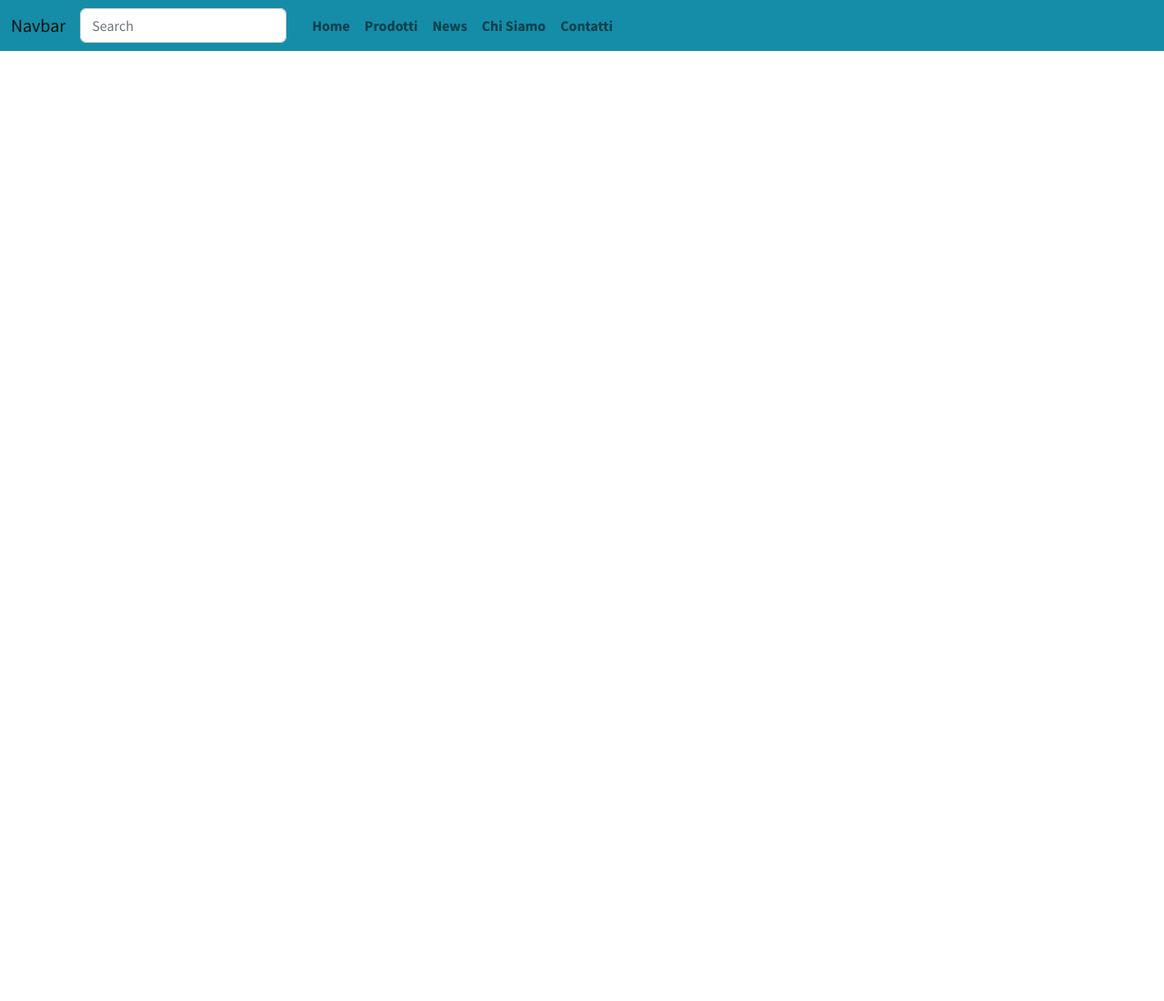
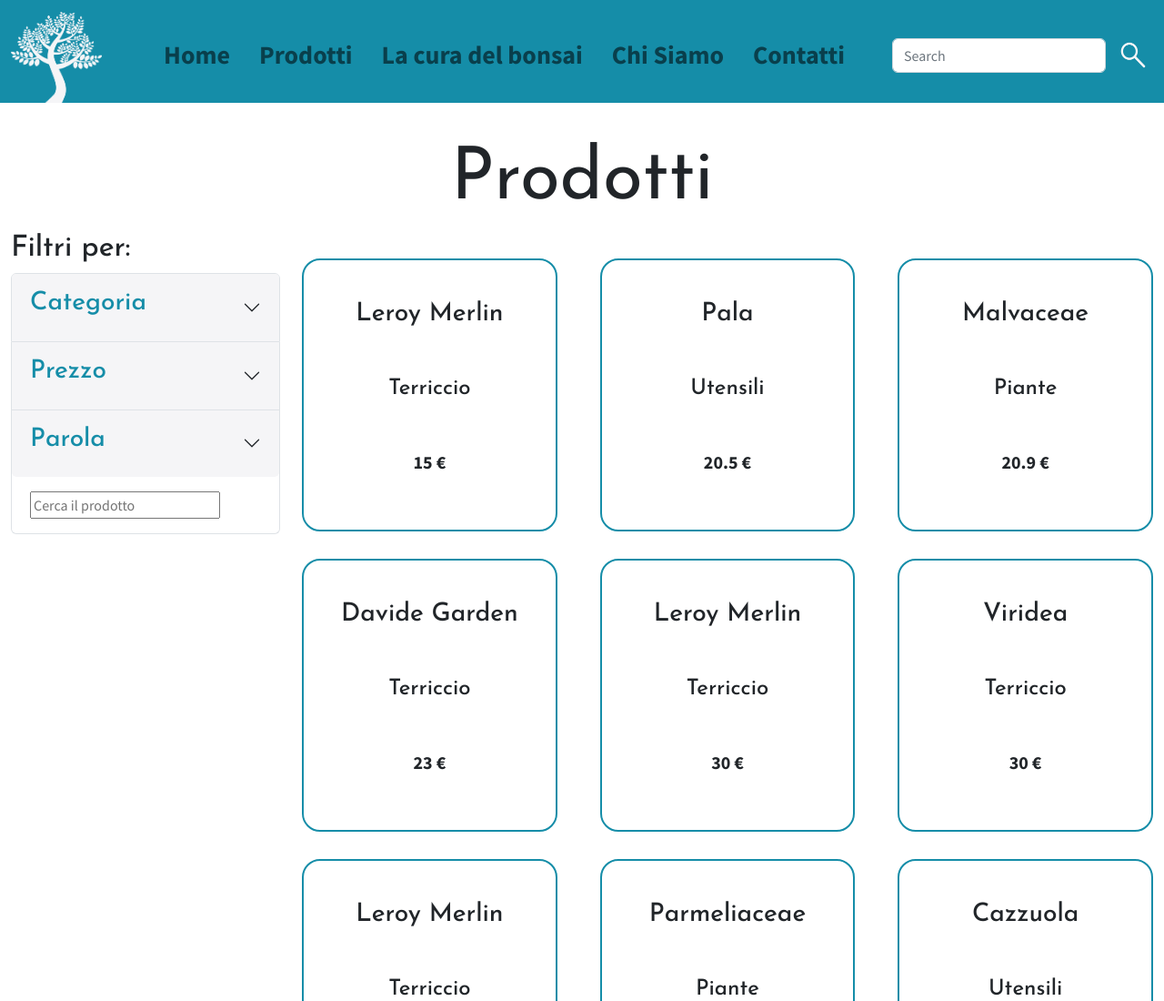
Before and after one commit to Davide92R/Presto-Front, a plain HTML site: page prodotti.html in a window 1280 px wide. Shown: the top 1100 px of the page at 91% size. Before the commit the page ends 800 px from the top, so only its background shows below. Drawn offline with nearby package versions, Linux system fonts and the light colour scheme.

Commit message:
filtri dei prodotti ancora non concatenati

```diff
--- /dev/null
+++ b/presto.json
@@ -0,0 +1,42 @@
+[
+{"id":1,"name":"Leroy Merlin","category":"Terriccio","price":35},
+{"id":2,"name":"Malvaceae","category":"Piante","price":20.90},
+{"id":3,"name":"Arecaceae","category":"Piante","price":35.70},
+{"id":4,"name":"Leroy Merlin","category":"Terriccio","price":15},
+{"id":5,"name":"Pala","category":"Utensili","price":45},
+{"id":6,"name":"Rosaceae","category":"Piante","price":100},
+{"id":7,"name":"Pala","category":"Utensili","price":20.50},
+{"id":8,"name":"Apiaceae","category":"Piante","price":1200},
+{"id":9,"name":"Scrophulariaceae","category":"Piante","price":11069},
+{"id":10,"name":"Pompa irrigazione","category":"Utensili","price":50},
+{"id":11,"name":"Parmeliaceae","category":"Piante","price":35},
+{"id":12,"name":"Molluginaceae","category":"Piante","price":64},
+{"id":13,"name":"Leroy Merlin","category":"Terriccio","price":30},
+{"id":14,"name":"Tutto giardini","category":"Terriccio","price":46},
+{"id":15,"name":"Davide Garden","category":"Terriccio","price":60},
+{"id":16,"name":"Viridea","category":"Terriccio","price":100},
+{"id":17,"name":"Pannariaceae","category":"Piante","price":600},
+{"id":18,"name":"Davide Garden","category":"Terriccio","price":850},
+{"id":19,"name":"Tutto giardini","category":"Terriccio","price":61},
+{"id":20,"name":"Boraginaceae","category":"Piante","price":67},
+{"id":21,"name":"Viridea","category":"Terriccio","price":30},
+{"id":22,"name":"Cazzuola","category":"Utensili","price":60},
+{"id":23,"name":"Tutto giardini","category":"Terriccio","price":77},
+{"id":24,"name":"Vasi","category":"Utensili","price":250.60},
+{"id":25,"name":"Annaffiatoio","category":"Utensili","price":68},
+{"id":26,"name":"Viridea","category":"Terriccio","price":79},
+{"id":27,"name":"Pompa irrigazione","category":"Utensili","price":67},
+{"id":28,"name":"Vasi","category":"Utensili","price":240.70},
+{"id":29,"name":"Liliaceae","category":"Piante","price":650.50},
+{"id":30,"name":"Cazzuola","category":"Utensili","price":35},
+{"id":31,"name":"Davide Garden","category":"Terriccio","price":23},
+{"id":32,"name":"Leroy Merlin","category":"Terriccio","price":35},
+{"id":33,"name":"Malvaceae","category":"Piante","price":224.99},
+{"id":34,"name":"Arecaceae","category":"Piante","price":77},
+{"id":35,"name":"Leroy Merlin","category":"Terriccio","price":67},
+{"id":36,"name":"Pala","category":"Utensili","price":61},
+{"id":37,"name":"Rosaceae","category":"Piante","price":3500},
+{"id":38,"name":"Pala","category":"Utensili","price":50},
+{"id":39,"name":"Apiaceae","category":"Piante","price":85},
+{"id":40,"name":"Scrophulariaceae","category":"Piante","price":61}
+]
--- a/prodotti.html
+++ b/prodotti.html
@@ -4,10 +4,17 @@
     <meta charset="utf-8">
     <meta name="viewport" content="width=device-width, initial-scale=1">
     <title>Presto.it</title>
+
+    <!-- Swiper CSS -->
+    <link rel="stylesheet"href="https://cdn.jsdelivr.net/npm/swiper@8/swiper-bundle.min.css"/>
+    <!-- Fontawesome CDN -->
+    <link rel="stylesheet" href="https://cdnjs.cloudflare.com/ajax/libs/font-awesome/6.2.0/css/all.min.css" integrity="sha512-xh6O/CkQoPOWDdYTDqeRdPCVd1SpvCA9XXcUnZS2FmJNp1coAFzvtCN9BmamE+4aHK8yyUHUSCcJHgXloTyT2A==" crossorigin="anonymous" referrerpolicy="no-referrer" />
     <!-- Fonts -->
     <link rel="preconnect" href="https://fonts.googleapis.com">
     <link rel="preconnect" href="https://fonts.gstatic.com" crossorigin>
     <link href="https://fonts.googleapis.com/css2?family=Josefin+Sans:ital,wght@0,400;0,500;0,600;0,700;1,400;1,500;1,600;1,700&family=Source+Sans+Pro:ital,wght@0,300;0,400;0,600;0,700;0,900;1,300;1,400;1,600;1,700;1,900&display=swap" rel="stylesheet">
+    <!-- AOS CSS -->
+    <link href="https://unpkg.com/aos@2.3.1/dist/aos.css" rel="stylesheet">
     <!-- Bottstrap CSS-->
     <link href="https://cdn.jsdelivr.net/npm/bootstrap@5.2.2/dist/css/bootstrap.min.css" rel="stylesheet" integrity="sha384-Zenh87qX5JnK2Jl0vWa8Ck2rdkQ2Bzep5IDxbcnCeuOxjzrPF/et3URy9Bv1WTRi" crossorigin="anonymous">
     <!-- Custom CSS -->
@@ -15,46 +22,143 @@
 </head>
 <body>
     <!-- Navbar -->
-    <nav class="navbar navbar-expand-lg bg-nav">
+    <nav id="navbar" class="navbar navbar-expand-lg bg-nav pb-0 fixed-top">
         <div class="container-fluid">
-          <a class="navbar-brand" href="#">Navbar</a>
+            <a class="navbar-brand pb-0" href="#">
+                <img class="img-fluid logo" src="./media/logo-g.png" alt="">
+            </a>
+            <div class="">
                 <button class="navbar-toggler" type="button" data-bs-toggle="collapse" data-bs-target="#navbarSupportedContent" aria-controls="navbarSupportedContent" aria-expanded="false" aria-label="Toggle navigation">
                     <span class="navbar-toggler-icon"></span>
                 </button>
-          <form class="d-flex" role="search">
-            <input class="form-control me-2" type="search" placeholder="Search" aria-label="Search">
-            <button class="bg-transparent border-0">
-                <img class="img-fluid lente" src="./media/1976105-f5f5f7.png" alt="">
-            </button>
-          </form>
-          <div class="collapse navbar-collapse" id="navbarSupportedContent">
-            <ul class="navbar-nav me-auto mb-2 mb-lg-0">
+            </div>
+            <div class="collapse navbar-collapse " id="navbarSupportedContent">
+                <ul class="navbar-nav mb-2 mb-lg-0 ms-auto h3 wordSpace">
                     <li class="nav-item">
                         <a class="nav-link" aria-current="page" href="./index.html">Home</a>
                     </li>
-              <li class="nav-item">
+                    <li class="nav-item ms-3">
                         <a class="nav-link" href="./prodotti.html">Prodotti</a>
                     </li>
-              <li class="nav-item">
-                <a class="nav-link" href="./news.html">News</a>
+                    <li class="nav-item ms-3">
+                        <a class="nav-link" href="./la_cura_del_bonsai.html">La cura del bonsai</a>
                     </li>
-              <li class="nav-item">
+                    <li class="nav-item ms-3">
                         <a class="nav-link" href="./chi_siamo.html">Chi Siamo</a>
                     </li>
-              <li class="nav-item">
+                    <li class="nav-item ms-3">
                         <a class="nav-link" href="./contatti.html">Contatti</a>
                     </li>
+                </ul>
+                <form class="d-flex ms-auto" role="search">
+                    <input class="form-control me-2" type="search" placeholder="Search" aria-label="Search">
+                    <button class="bg-transparent border-0">
+                        <img class="img-fluid lente" src="./media/lente.png" alt="">
+                    </button>
+                </form>
             </div>
         </div>
     </nav>
     <!-- Navbar End -->
 
+    <!-- Scroll up Btn -->
+    <a class="scrollUpBtn" href="#">
+      <i class="fa-solid fa-circle-chevron-up fa-4x"></i>
+    </a>
+    <!-- Scroll up Btn End-->
+    <!-- Main -->
+
+    <h1 class="text-center margine display-1"> Prodotti </h1>
+
+    <section class="container-fluid">
+      <div class="row">
+        <div class="col-12 col-md-3">
+
+          <h2>Filtri per:</h2>
+
+          <div class="accordion" id="accordionExample">
+            <div class="accordion-item">
+              <h2 class="accordion-header" id="headingOne">
+                <button class="accordion-button bg-grigio collapsed" type="button" data-bs-toggle="collapse" data-bs-target="#collapseOne" aria-expanded="true" aria-controls="collapseOne">
+                  <p class="h3 color-p">Categoria</p>
+                </button>
+              </h2>
+              <div id="collapseOne" class="accordion-collapse collapse" aria-labelledby="headingOne" data-bs-parent="#accordionExample">
+                <div id="categoryWrapper" class="accordion-body">
+
+
+                  <!-- Filtri per Categoria -->
+                  <div class="form-check">
+                    <input class="form-check-input" type="radio" name="flexRadioDefault" id="All" checked>
+                    <label class="form-check-label" for="All">
+                      Tutte le categorie
+                    </label>
+                  </div>
+
+
+                </div>
+              </div>
+            </div>
+            <div class="accordion-item">
+              <h2 class="accordion-header" id="headingTwo">
+                <button class="accordion-button bg-grigio collapsed" type="button" data-bs-toggle="collapse" data-bs-target="#collapseTwo" aria-expanded="false" aria-controls="collapseTwo">
+                  <p class="h3 color-p">Prezzo</p>
+                </button>
+              </h2>
+              <div id="collapseTwo" class="accordion-collapse collapse" aria-labelledby="headingTwo" data-bs-parent="#accordionExample">
+                <div class="accordion-body">
+                  <input type="range" id="priceInput">
+                  <div>
+                    <span class="number2" id="incrementNumber">0</span>
+                  </div>
+                </div>
+              </div>
+            </div>
+            <div class="accordion-item">
+              <h2 class="accordion-header" id="headingThree">
+                <button class="accordion-button bg-grigio collapsed" type="button" data-bs-toggle="collapse" data-bs-target="#collapseThree" aria-expanded="false" aria-controls="collapseThree">
+                  <p class="h3 color-p">Parola</p>
+                </button>
+              </h2>
+              <div id="collapseThree" class="accordion-collapse collapse show" aria-labelledby="headingThree" data-bs-parent="#accordionExample">
+                <div class="accordion-body">
+
+                  <input type="text" placeholder="Cerca il prodotto" id="wordInput">
+
+                </div>
+              </div>
+            </div>
+          </div>
+        </div>
+
+
+        <div id="cardWrapper" class="col-12 col-md-9 d-flex flex-wrap justify-content-between align-items-start">
+
+        </div>
+      </div>
+    </section>
 
 
 
+
+
+    <!-- Main End -->
+
+
+
+
+    <!-- Swiper JS -->
+    <script src="https://cdn.jsdelivr.net/npm/swiper@8/swiper-bundle.min.js"></script>
+    <!-- AOS JS -->
+    <script src="https://unpkg.com/aos@2.3.1/dist/aos.js"></script>
     <!-- Bootstrap JS -->
     <script src="https://cdn.jsdelivr.net/npm/bootstrap@5.2.2/dist/js/bootstrap.bundle.min.js" integrity="sha384-OERcA2EqjJCMA+/3y+gxIOqMEjwtxJY7qPCqsdltbNJuaOe923+mo//f6V8Qbsw3" crossorigin="anonymous"></script>
     <!-- Custom JS -->
     <script src="./main.js"></script>
+    <script src="./prodotti.js"></script>
+    <!-- Inizzializzazione AOS -->
+    <script>
+        AOS.init();
+    </script>
   </body>
   </html>
--- /dev/null
+++ b/prodotti.js
@@ -0,0 +1,122 @@
+fetch(`./presto.json`).then( (response)=> response.json()).then((data)=>{
+
+    let categoryWrapper = document.querySelector(`#categoryWrapper`);
+    let cardWrapper = document.querySelector(`#cardWrapper`);
+
+    function setCategoryFilters(){
+        let categories = data.map((annuncio)=> annuncio.category);
+
+        let uniqueCategories = [];
+        categories.forEach((category)=>{
+            if(!uniqueCategories.includes(category)){
+                uniqueCategories.push(category);
+            }
+        })
+
+        uniqueCategories.forEach((category)=>{
+            let div = document.createElement(`div`);
+            div.classList.add(`form-check`);
+            div.innerHTML = `
+
+            <input class="form-check-input" type="radio" name="flexRadioDefault" id="${category}">
+            <label class="form-check-label" for="${category}">
+              ${category}
+            </label>
+
+            `
+            categoryWrapper.appendChild(div);
+        })
+
+    }
+
+    setCategoryFilters();
+
+    function showCards(array){
+
+        cardWrapper.innerHTML = ``;
+
+        array.sort((a,b)=> +a.price - +b.price)
+
+        array.forEach((element)=>{
+            let div = document.createElement(`div`);
+            div.classList.add(`products-card`);
+            div.innerHTML = `
+
+                <p class="h3"> ${element.name} </p>
+                <p class="h4"> ${element.category} </p>
+                <p class="lead fw-bold"> ${element.price} € </p>
+
+            `
+
+            cardWrapper.appendChild(div);
+        })
+
+    }
+    showCards(data);
+
+    function filterByCategory(categoria){
+
+        if(categoria != `All`){
+            let filtered = data.filter((prodotto)=> prodotto.category == categoria);
+            showCards(filtered);
+        } else {
+            showCards(data);
+        }
+
+
+
+    }
+
+    let checkInputs = document.querySelectorAll(`.form-check-input`);
+
+    checkInputs.forEach((categoryInput)=>{
+
+        categoryInput.addEventListener(`click`, ()=>{
+
+
+            filterByCategory(categoryInput.id);
+        })
+    })
+
+    let priceInput = document.querySelector (`#priceInput`);
+    let incrementNumber = document.querySelector (`#incrementNumber`);
+
+    function setPriceInput(){
+
+        let prices = data.map((annuncio)=> +annuncio.price);
+        let maxPrice = Math.max(...prices);
+        priceInput.max = Math.ceil(maxPrice);
+        priceInput.value = Math.ceil(maxPrice);
+
+        incrementNumber.innerHTML = Math.ceil(maxPrice);
+    }
+
+    setPriceInput();
+
+    function filterByPrice(prezzo){
+        let filtered = data.filter((annuncio)=> +annuncio.price <= +prezzo);
+        showCards(filtered)
+    }
+    priceInput.addEventListener(`input`, ()=>{
+        filterByPrice(priceInput.value);
+        incrementNumber.innerHTML = `${priceInput.value}`;
+    })
+
+    let wordInput = document.querySelector(`#wordInput`);
+
+    function filterByWord(nome){
+
+        if(nome.length > 1){
+            let filtered = data.filter((annuncio)=> annuncio.name.toLowerCase().includes(nome.toLowerCase()));
+            showCards(filtered);
+        } else{
+            let filtered = data.filter((annuncio)=> annuncio.name[0].toLowerCase().includes(nome.toLowerCase()));
+            showCards(filtered);
+        }
+
+    }
+
+    wordInput.addEventListener(`input`, ()=>{
+        filterByWord(wordInput.value);
+    })
+})
--- a/style.css
+++ b/style.css
@@ -27,6 +27,10 @@ h1, h2, h3, h4, .h1, .h2, .h3, .h4, .h5{
 .bg-nav{
     background-color: var(--petrolio);
 }
+
+/* .wordSpace{
+    word-spacing: px;
+} */
 
 li{
     font-weight: bold;
@@ -92,9 +96,39 @@ li{
     color: var(--petrolio);
 }
 
+/* Prodotti */
+.margine{
+    margin-top: 150px;
+}
+
+.accordion-button:not(.collapsed){
+    background-color: var(--grigio);
+}
+
+.products-card{
+    width: 30%;
+    min-height: 300px;
+    border: 2px solid var(--petrolio);
+    border-radius: 20px;
+    margin-top: 30px;
+    display: flex;
+    flex-direction: column;
+    justify-content: space-evenly;
+    align-items: center;
+}
+
+#priceInput{
+    width: 100%;
+}
+
+.number2{
+    font-size: 80px;
+    font-weight: 900;
+}
+
 
 .niente{
-    height: 1000px;
+    height: 3000px;
 }
 
 .bordo{
```
Also changed, not shown: index.html (+6 -6 lines), la_cura_del_bonsai.html (added, +60 -0 lines), 1 other file. Lines whose indentation alone changed are shown as unchanged.
